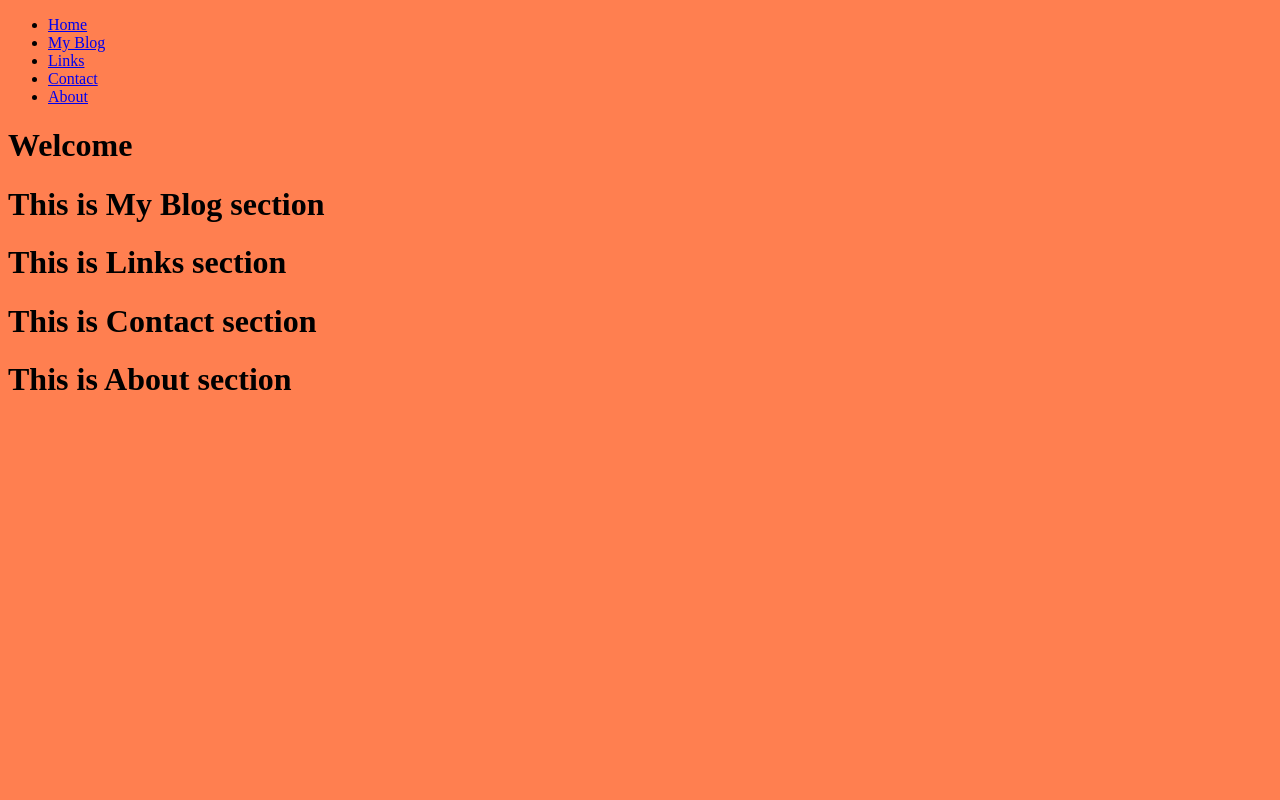
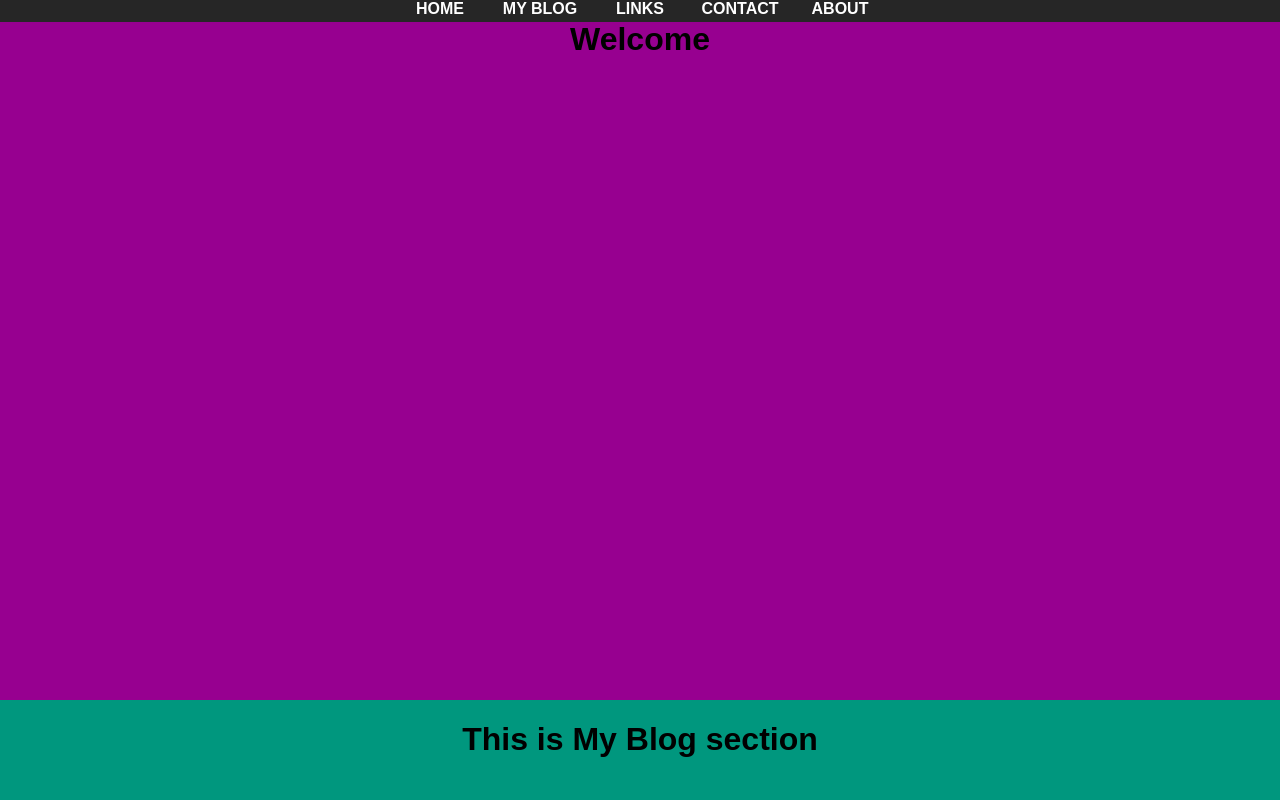
Before and after one commit to soheilgithub/final-project, a plain HTML site: page index.html in a window 1280 px wide. Shown: the top 800 px of the page. Drawn offline with Linux system fonts and the light colour scheme.

Commit message:
Update style.css

```diff
--- a/style.css
+++ b/style.css
@@ -1,80 +1,80 @@
+html {
+    scroll-behavior: smooth;
+}
 body {
+    margin: 0;
+    padding: 0;
+    font-family: arial;
+
+}
+nav {
     width: 100%;
-    height: 100%;
-  background-color: coral;
+    background: #262626;
+    overflow: hidden;
+    position: fixed;
+    top: 0;
+    display: inline-block;
+    text-align: center;
+
 }
-html {
+ul {
+    padding: 0;
+    margin: 0;
+    list-style: none;
+    display: inline-block;
+
+
+}
+li {
+    float: left;
+    text-align: center;
+
+
+}
+a {
+    padding: 20;
+    width: 100px;
+    display: block;
+    text-decoration: none;
+    color: #fff;
+    text-transform: uppercase;
+    font-weight: bold;
+}
+#section1 {
+    height: 700px;
+    background: rgb(151, 0, 144);
+    display: inline-block;
     width: 100%;
-    height: 100%;
+
 }
-@media(min-width:767px) {
-    .navbar {
-        padding: 20px 0;
-        -webkit-transition: background .5s ease-in-out,padding .5s ease-in-out;
-        -moz-transition: background .5s ease-in-out,padding .5s ease-in-out;
-        transition: background .5s ease-in-out,padding .5s ease-in-out;
-    }
-    .top-nav-collapse {
-        padding: 0;
-    }
+#section2 {
+    height: 700px;
+    background: rgb(0, 151, 126);
+    display: inline-block;
+    width: 100%;
+
 }
-#back2Top {
-    width: 40px;
-    line-height: 40px;
-    overflow: hidden;
-    z-index: 999;
-    display: none;
-    cursor: pointer;
-    -moz-transform: rotate(270deg);
-    -webkit-transform: rotate(270deg);
-    -o-transform: rotate(270deg);
-    -ms-transform: rotate(270deg);
-    transform: rotate(270deg);
-    position: fixed;
-    bottom: 50px;
-    right: 0;
-    background-color: #FFF;
-    color: #337AB7;
+#section3 {
+    height: 700px;
+    background:blueviolet;
+    display: inline-block;
+    width: 100%;
+
+}
+#section4 {
+    height: 700px;
+    background: rgb(170, 9, 44);
+    display: inline-block;
+    width: 100%;
+
+}
+#section5 {
+    height: 700px;
+    background: rgb(0, 65, 151);
+    display: inline-block;
+    width: 100%;
+
+}
+h1 {
     text-align: center;
-    font-size: 30px;
-    text-decoration: none;
 }
-#back2Top:hover {
-    background-color: #337AB7;
-    color: #FFF;
-}
-.welcome-section {
-    height: 100%;
-    padding-top: 150px;
-    text-align: center;
-    background: #fff;
-}
-.about-section {
-    height: 100%;
-    padding-top: 150px;
-    text-align: center;
-    background: #EFDECD;
-}
-.whatwedo-section {
-    height: 100%;
-    padding-top: 150px;
-    text-align: center;
-    background: #fff;
-}
-.contact-section {
-    height: 100%;
-    padding-top: 150px;
-    text-align: center;
-    background: #EFDECD;
-}
-.navbar-default .navbar-nav > li > a:hover {
-	color: #333;
-	background-color: #F0F0F0;
-}
-.navbar-default {
-    background-color: #EBFAFF;
-    border-color: #e7e7e7;
-}
-.navbar-default .navbar-nav > li > a {
-    color: #000;
-}
```
